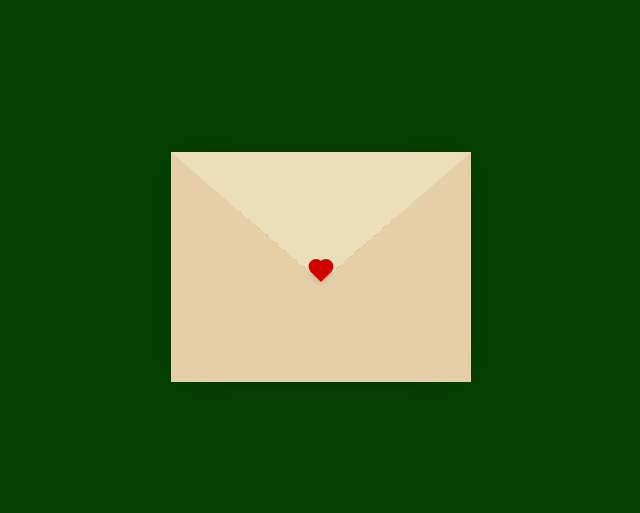
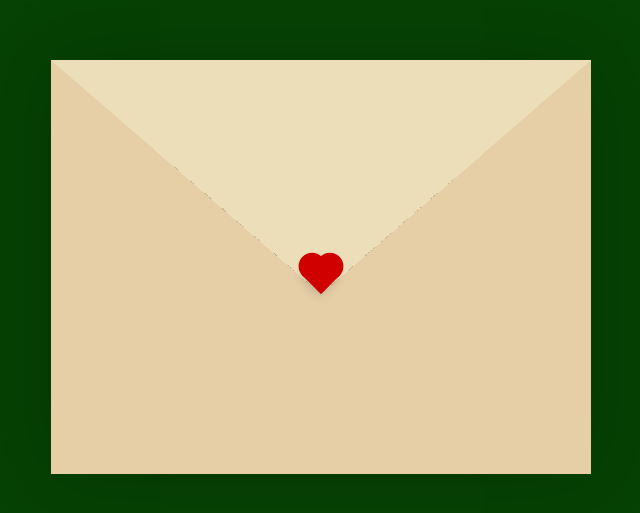
Before and after one commit to luizazs/teteulover, a plain HTML site: page index.html in a window 1280 px wide. Shown: the part 133-646 px from the top of the page, without its empty margins (319-959 px from the left). Drawn offline with Linux system fonts and the light colour scheme.

Commit message:
Update teteu.css

```diff
--- a/teteu.css
+++ b/teteu.css
@@ -1,6 +1,6 @@
-:root{
+:root {
   --primary: #fff;
-    --bg-color:#064203;
+  --bg-color: #064203;
   --bg-envelope-color: #f5edd1;
   --envelope-tab: #ecdeb8;
   --envelope-cover: #e6cfa7;
@@ -8,7 +8,8 @@
   --txt-color: #000000;
   --heart-color: rgb(209, 0, 0);
 }
-  body{
+
+body {
   margin: 0;
   padding: 0;
   box-sizing: border-box;
@@ -16,21 +17,28 @@
   display: flex;
   align-items: center;
   justify-content: center;
+  overflow: hidden; /* Evita barras de rolagem indesejadas */
 }
+
 .container {
   height: 100vh;
   display: grid;
   place-items: center;
 }
+
+/* O ZOOM FOI APLICADO AQUI */
 .container > .envelope-wrapper {
   background: var(--bg-envelope-color);
   box-shadow: 0 0 40px var(--shadow-color);
+  transform: scale(1.8); /* Aumenta o tamanho geral. Mude o valor se quiser mais ou menos zoom */
 }
+
 .envelope-wrapper > .envelope {
   position: relative;
   width: 300px;
   height: 230px;
 }
+
 .envelope-wrapper > .envelope::before {
   content: "";
   position: absolute;
@@ -42,6 +50,7 @@
   transform-origin: top;
   transition: all 0.5s ease-in-out 0.7s;
 }
+
 .envelope-wrapper > .envelope::after {
   content: "";
   position: absolute;
@@ -53,6 +62,7 @@
   border-bottom: 100px solid var(--envelope-cover);
   border-left: 150px solid var(--envelope-cover);
 }
+
 .envelope > .letter {
   position: absolute;
   right: 20%;
@@ -72,6 +82,7 @@
   text-align: left;
   font-size: 10px;
 }
+
 .heart {
   position: absolute;
   top: 50%;
@@ -85,6 +96,7 @@
   box-shadow: 0 1px 6px var(--shadow-color);
   cursor: pointer;
 }
+
 .heart:before,
 .heart:after {
   content: "";
@@ -94,21 +106,26 @@
   background-color: var(--heart-color);
   border-radius: 50%;
 }
+
 .heart:before {
   top: -7.5px;
 }
+
 .heart:after {
   right: 7.5px;
 }
+
 .flap > .envelope:before {
   transform: rotateX(180deg);
   z-index: 0;
 }
+
 .flap > .envelope > .letter {
   bottom: 100px;
   transform: scale(1.5);
   transition-delay: 1s;
 }
+
 .flap > .heart {
   transform: rotate(90deg);
   transition-delay: 0.4s;
```
Lines whose indentation alone changed are shown as unchanged.
